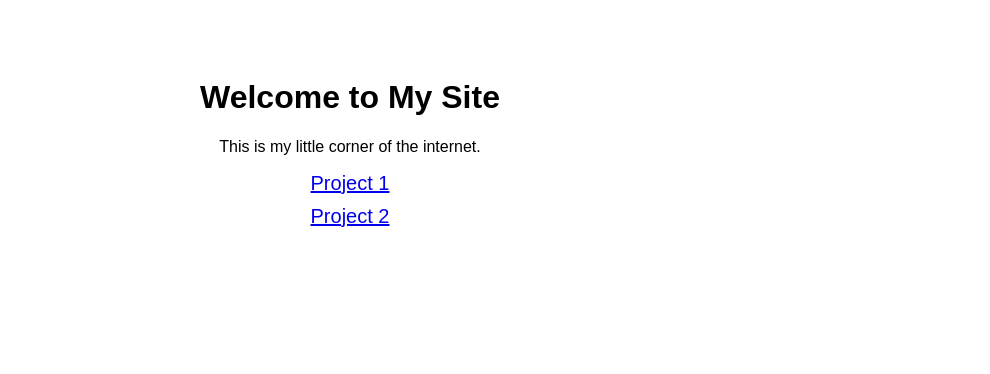
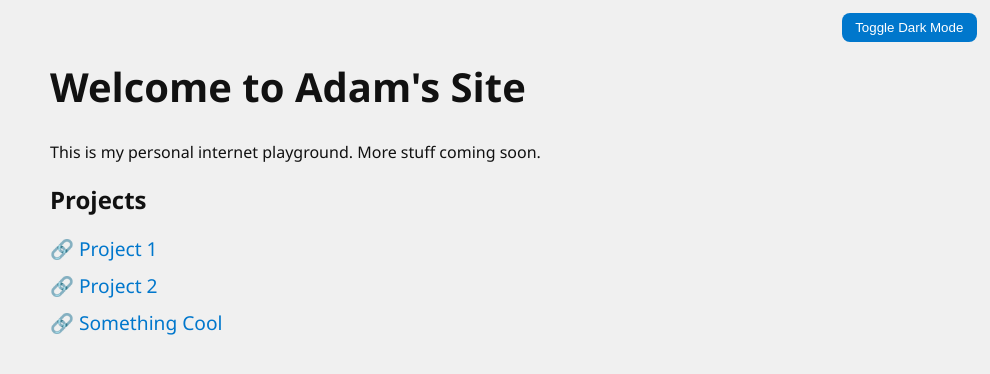
Before and after one commit to Adam-2048/site, a plain HTML site: page index.html in a window 1280 px wide. Shown: the whole page, without its empty margins (290-1280 px from the left). Drawn offline with Linux system fonts and the light colour scheme.

Commit message:
Update index.html

```diff
--- a/index.html
+++ b/index.html
@@ -1,16 +1,90 @@
 <!DOCTYPE html>
-<html>
+<html lang="en">
 <head>
-  <title>Welcome to My Site</title>
+  <meta charset="UTF-8" />
+  <meta name="viewport" content="width=device-width, initial-scale=1.0"/>
+  <title>Adam's Fun Site</title>
   <style>
-    body { font-family: sans-serif; text-align: center; padding: 50px; }
-    a { display: block; margin: 10px; font-size: 20px; }
+    :root {
+      --bg-color: #f0f0f0;
+      --text-color: #111;
+      --link-color: #0077cc;
+    }
+
+    body.dark {
+      --bg-color: #121212;
+      --text-color: #eee;
+      --link-color: #66ccff;
+    }
+
+    body {
+      margin: 0;
+      padding: 2em;
+      font-family: 'Segoe UI', sans-serif;
+      background: var(--bg-color);
+      color: var(--text-color);
+      transition: background 0.3s, color 0.3s;
+    }
+
+    h1 {
+      font-size: 2.5rem;
+    }
+
+    a {
+      color: var(--link-color);
+      text-decoration: none;
+      font-size: 1.2rem;
+      display: block;
+      margin: 0.5em 0;
+    }
+
+    .toggle-button {
+      position: fixed;
+      top: 1em;
+      right: 1em;
+      padding: 0.5em 1em;
+      background: var(--link-color);
+      color: #fff;
+      border: none;
+      border-radius: 8px;
+      cursor: pointer;
+      transition: background 0.3s;
+    }
+
+    .toggle-button:hover {
+      background: #005fa3;
+    }
+
+    .content {
+      max-width: 600px;
+      margin: auto;
+    }
   </style>
 </head>
 <body>
-  <h1>Welcome to My Site</h1>
-  <p>This is my little corner of the internet.</p>
-  <a href="projects/project1.html">Project 1</a>
-  <a href="projects/project2.html">Project 2</a>
+  <button class="toggle-button" onclick="toggleDarkMode()">Toggle Dark Mode</button>
+
+  <div class="content">
+    <h1>Welcome to Adam's Site</h1>
+    <p>This is my personal internet playground. More stuff coming soon.</p>
+
+    <h2>Projects</h2>
+    <a href="projects/project1.html">🔗 Project 1</a>
+    <a href="projects/project2.html">🔗 Project 2</a>
+    <a href="projects/whatever.html">🔗 Something Cool</a>
+  </div>
+
+  <script>
+    function toggleDarkMode() {
+      document.body.classList.toggle('dark');
+      // Optionally: save preference
+      localStorage.setItem('darkMode', document.body.classList.contains('dark'));
+    }
+
+    // Load saved mode
+    if (localStorage.getItem('darkMode') === 'true') {
+      document.body.classList.add('dark');
+    }
+  </script>
 </body>
 </html>
```
